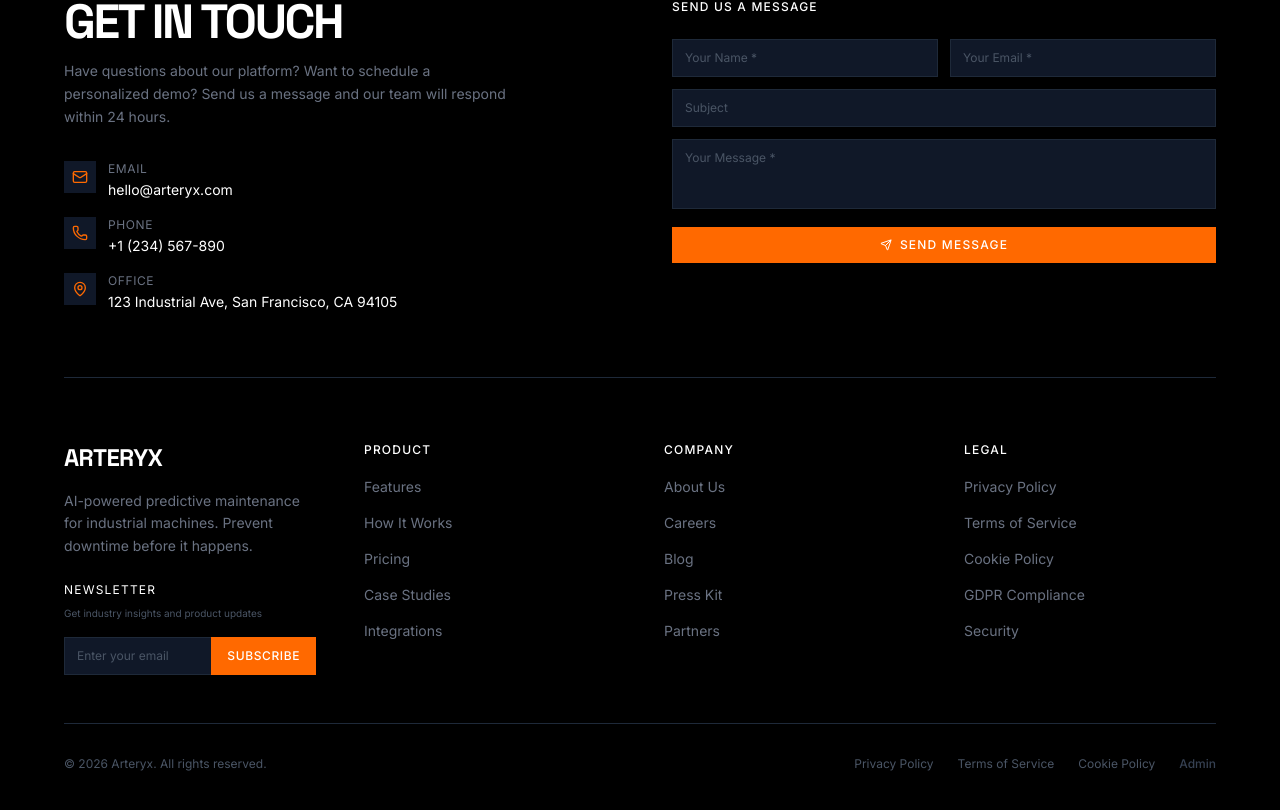
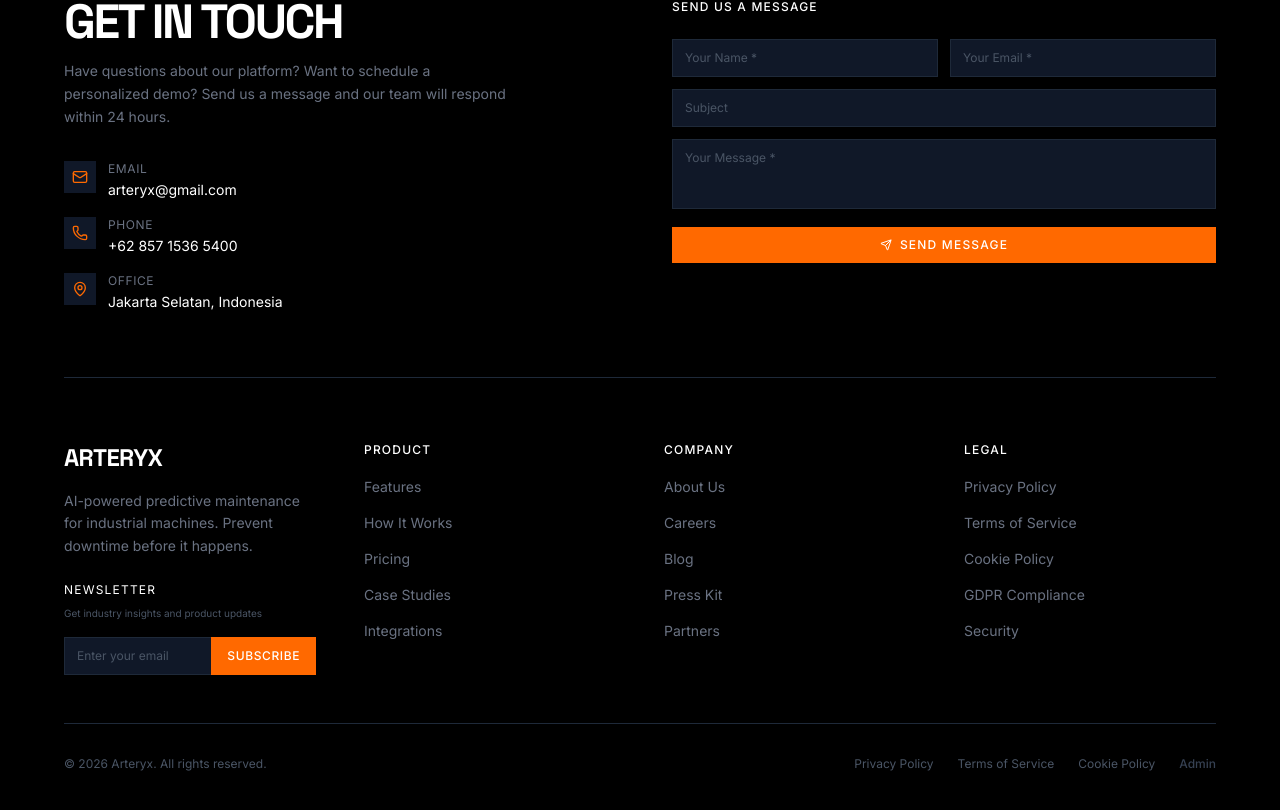
Before and after one commit to fajripramudi91/arteryx.website, a React (Vite) app: page / in a window 1280 px wide. Shown: the part 5191-6001 px from the top of the page. Built offline with nearby package versions, Linux system fonts and the light colour scheme.

Commit message:
Update Footer.tsx

```diff
--- a/src/app/components/Footer.tsx
+++ b/src/app/components/Footer.tsx
@@ -169,8 +169,8 @@ export function Footer() {
                 </div>
                 <div>
                   <p className="text-xs text-gray-500 uppercase tracking-wider" style={{ fontFamily: "Inter, sans-serif" }}>Email</p>
-                  <a href="mailto:hello@arteryx.com" className="text-sm text-white hover:text-orange-500 transition-colors" style={{ fontFamily: "Inter, sans-serif" }}>
-                    hello@arteryx.com
+                  <a href="mailto:arteryx@gmail.com" className="text-sm text-white hover:text-orange-500 transition-colors" style={{ fontFamily: "Inter, sans-serif" }}>
+                    arteryx@gmail.com
                   </a>
                 </div>
               </div>
@@ -180,8 +180,8 @@ export function Footer() {
                 </div>
                 <div>
                   <p className="text-xs text-gray-500 uppercase tracking-wider" style={{ fontFamily: "Inter, sans-serif" }}>Phone</p>
-                  <a href="tel:+1234567890" className="text-sm text-white hover:text-orange-500 transition-colors" style={{ fontFamily: "Inter, sans-serif" }}>
-                    +1 (234) 567-890
+                  <a href="tel:+6285715365400" className="text-sm text-white hover:text-orange-500 transition-colors" style={{ fontFamily: "Inter, sans-serif" }}>
+                    +62 857 1536 5400
                   </a>
                 </div>
               </div>
@@ -192,7 +192,7 @@ export function Footer() {
                 <div>
                   <p className="text-xs text-gray-500 uppercase tracking-wider" style={{ fontFamily: "Inter, sans-serif" }}>Office</p>
                   <span className="text-sm text-white" style={{ fontFamily: "Inter, sans-serif" }}>
-                    123 Industrial Ave, San Francisco, CA 94105
+                    Jakarta Selatan, Indonesia
                   </span>
                 </div>
               </div>
```
